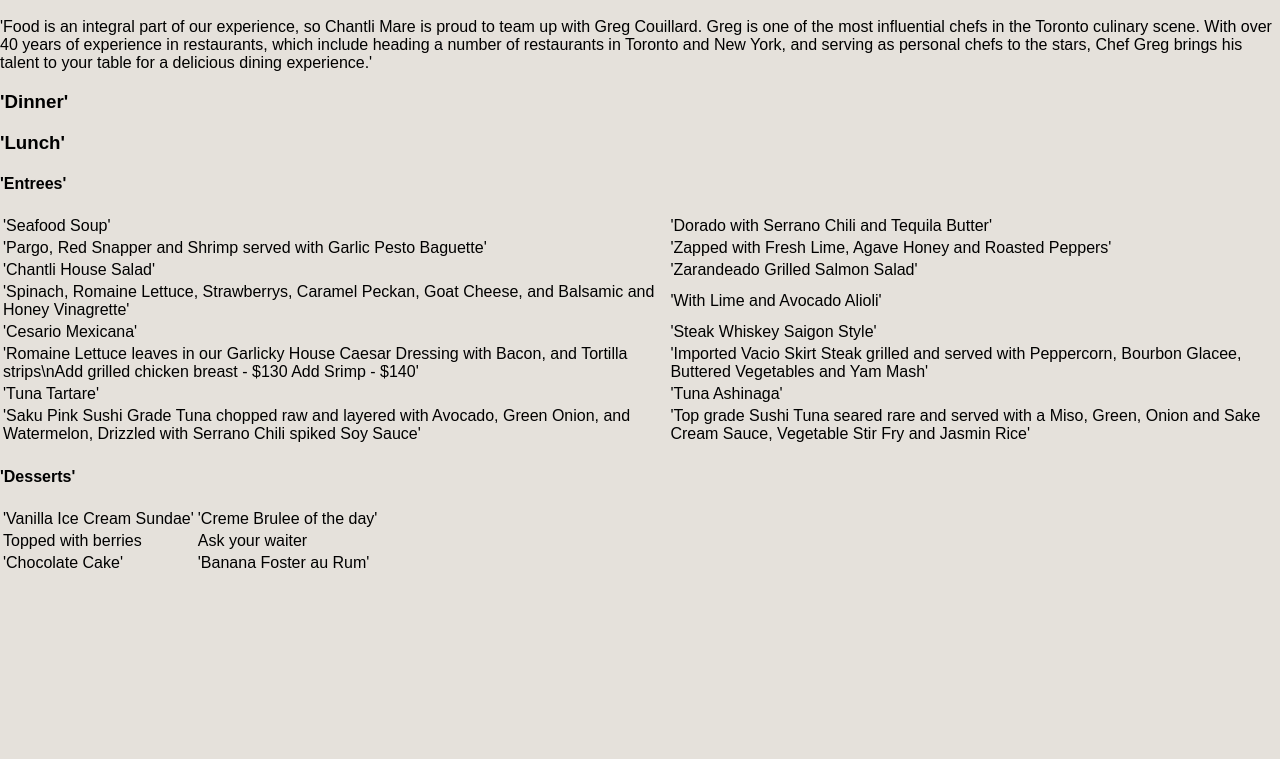
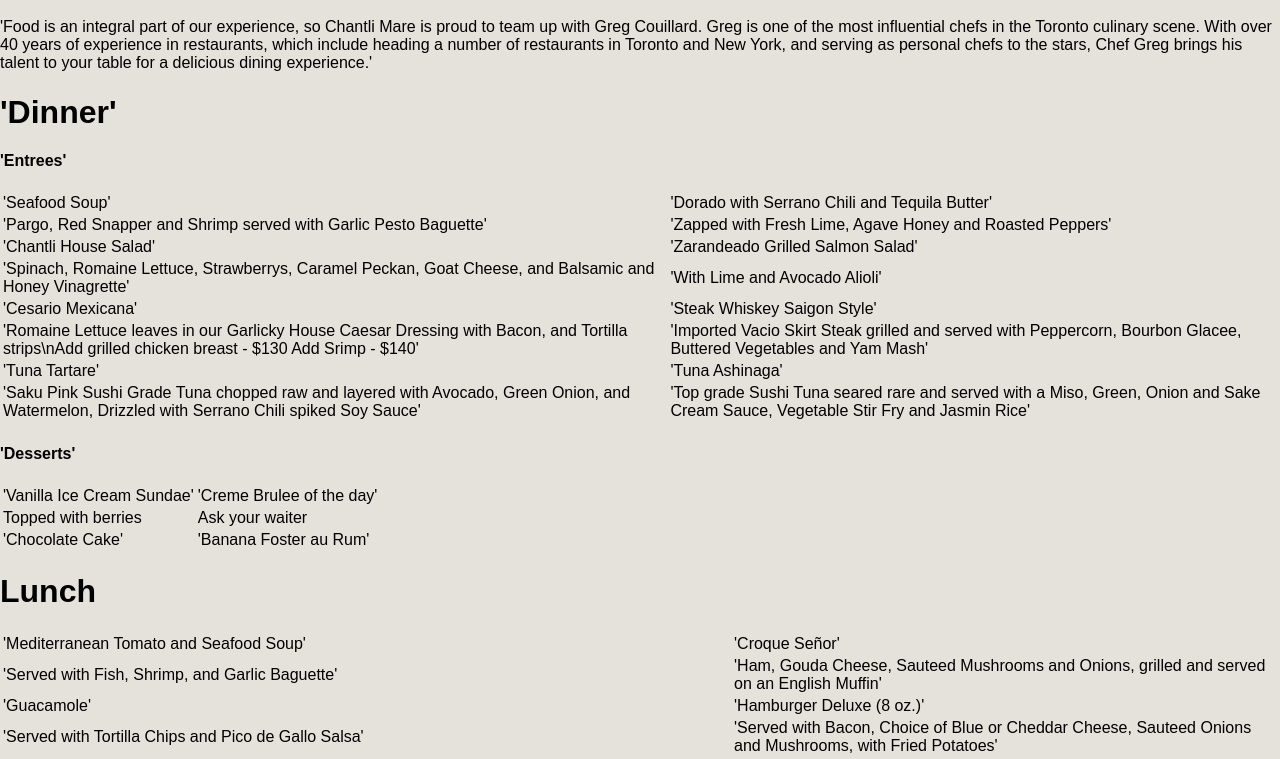
Before and after one commit to jcont12/Chantli-Mare, a React (Create React App) app: page /Dining in a window 1280 px wide. Shown: the part 1693-2452 px from the top of the page. Before the commit the page ends 2268 px from the top, so only its background shows below. Built offline with nearby package versions, Linux system fonts and the light colour scheme.

Commit message:
Separate dinner and lunch for MVP

```diff
--- a/src/components/pages/diningComponents/menu.js
+++ b/src/components/pages/diningComponents/menu.js
@@ -2,18 +2,10 @@
 import '../../../App.css';
 
 class Menu extends Component{
-  constructor() {
-    super()
-      this.state = {
-        menu: 'dinner'
-      };
-    }
-
   render(){
-    if (this.state.menu === 'dinner'){
     return(
       <div className='dining-menu'>
-        <h3>'Dinner'</h3><h3>'Lunch'</h3>
+        <h1>'Dinner'</h1>
         <h4>'Entrees'</h4>
         <table>
           <tr>
@@ -80,12 +72,8 @@
             <td class="meal">'Banana Foster au Rum'</td>
           </tr>
         </table>
-      </div>
-    )
-  } else {
-      return(
-        <div className='dining-menu'>
-        Lunch
+
+        <h1>Lunch</h1>
         <table>
           <tr>
             <td class="meal">'Mediterranean Tomato and Seafood Soup'</td>
@@ -147,7 +135,6 @@
         </table>
       </div>
       )
-    }
   }
 }
 
```
